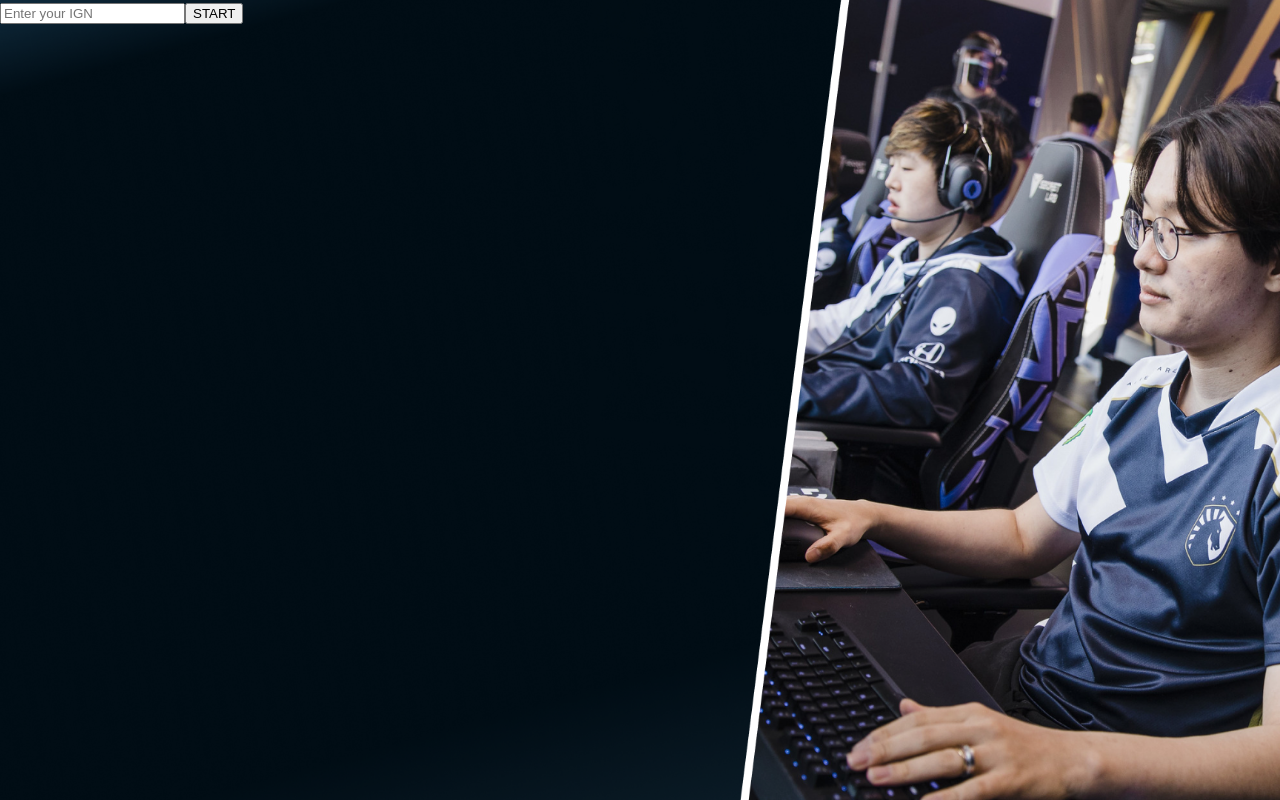
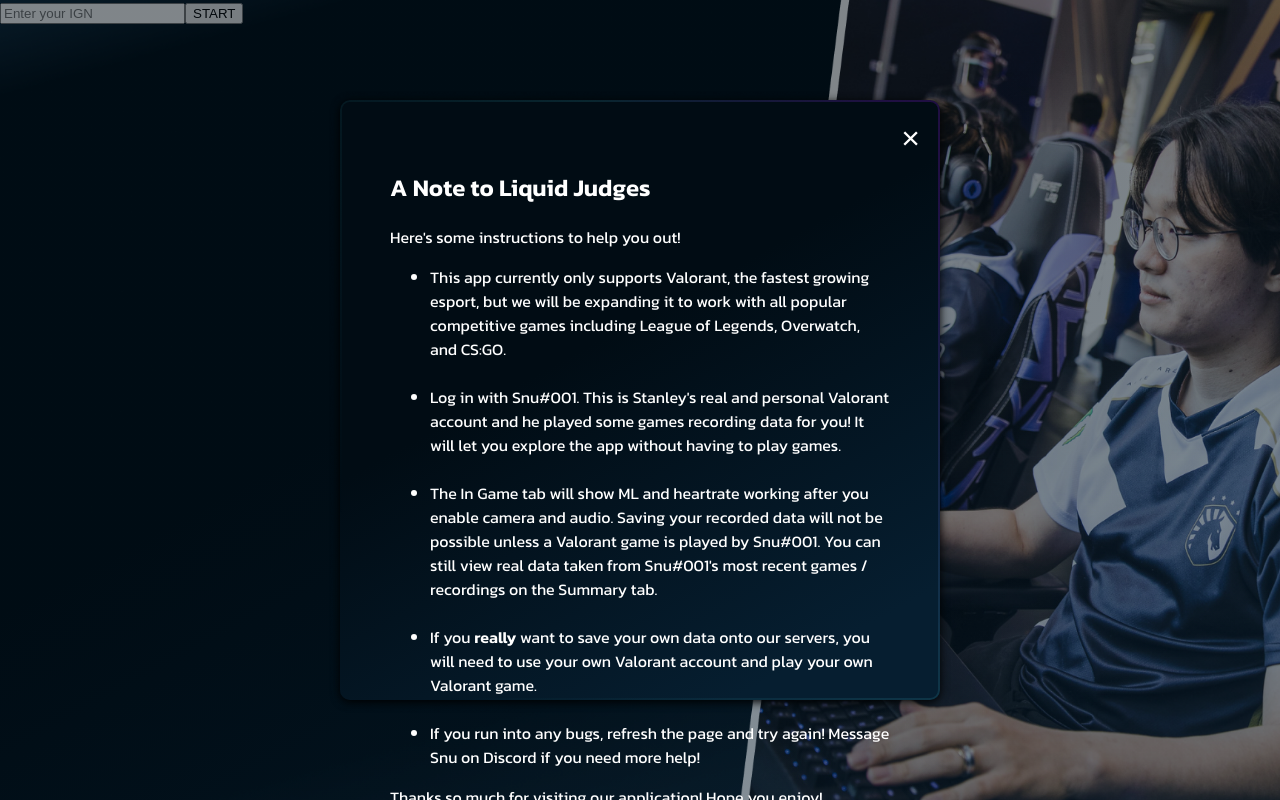
Before and after one commit to leestanley/liquid-hacks-22, a Next.js app: page / in a window 1280 px wide. Built offline with nearby package versions, Linux system fonts and the light colour scheme.

Commit message:
Add modal

```diff
--- a/contexts/UserContext.js
+++ b/contexts/UserContext.js
@@ -1,5 +1,3 @@
 import React from 'react';
 
-const UserContext = React.createContext();
-
-export default UserContext;
+export const UserContext = React.createContext();
--- a/package.json
+++ b/package.json
@@ -27,6 +27,7 @@
     "react": "18.2.0",
     "react-charts": "^2.0.0-beta.7",
     "react-dom": "18.2.0",
+    "react-modal": "^3.16.1",
     "react-speech-recognition": "^3.10.0",
     "react-toastify": "^9.1.1",
     "react-webcam": "^7.0.1",
--- a/pages/_app.js
+++ b/pages/_app.js
@@ -1,6 +1,6 @@
 import React from 'react';
 import { Kanit } from '@next/font/google';
-import UserContext from '../contexts/UserContext';
+import { UserContext } from '../contexts/UserContext';
 import 'regenerator-runtime';
 
 import '../styles/globals.css';
@@ -11,7 +11,13 @@
 })
 
 function MyApp({ Component, pageProps }) {
-  const [user, setUser] = React.useState();
+  const [user, setUser] = React.useState({
+    name: '',
+    level: '',
+    rank: '',
+    image: '',
+    region: 'NA',
+  });
 
   return (
     <UserContext.Provider value={{ user, setUser }}>
--- a/pages/components/postgame/analytics/moodmap.jsx
+++ b/pages/components/postgame/analytics/moodmap.jsx
@@ -213,9 +213,9 @@
     <div className={styles.timeLine}>
       <div className={styles.line}></div>
       <div className={styles.lineMarkers}>
-        <h2>{props.startDate}</h2>
+        <h2>Older</h2>
         <p>Games over time</p>
-        <h2>{props.endDate}</h2>
+        <h2>Newer</h2>
       </div>
     </div>
     <Canvas
--- a/pages/components/postgame/analytics/toxicity.jsx
+++ b/pages/components/postgame/analytics/toxicity.jsx
@@ -16,7 +16,7 @@
 
       return [{
         label: 'Series 1',
-        data: newData
+        data: newData,
       }]
     },
     [props.toxicity]
--- a/pages/components/postgame/matches/Match.module.scss
+++ b/pages/components/postgame/matches/Match.module.scss
@@ -1,6 +1,6 @@
 .match {
   display: flex;
-  width: 98%;
+  width: 90%;
   align-items: center;
   line-height: 0rem;
   gap: 1rem;
@@ -10,7 +10,7 @@
   padding: 30px 0px;
   padding-right: 15px;
   justify-content: space-between;
-  margin-top: 5px;
+  margin-top: 20px;
   position: relative;
   flex-wrap: nowrap;
   overflow: hidden;;
--- a/pages/index.js
+++ b/pages/index.js
@@ -1,10 +1,24 @@
-import React from 'react';
+import React, { useContext }  from 'react';
+import Router from "next/router";
 import Head from 'next/head';
-import UserContext from '../contexts/UserContext';
+import {UserContext} from '../contexts/UserContext';
 import styles from '../styles/Home.module.scss';
+import { ToastContainer, toast } from 'react-toastify';
+import 'react-toastify/dist/ReactToastify.css';
+import Modal from 'react-modal';
 
 export default function Home() {
-  //const context = React.useContext(UserContext);
+  const user = useContext(UserContext);
+  const [modalIsOpen, setIsOpen] = React.useState(false);
+
+
+  React.useEffect(() => {
+    setIsOpen(true);
+  }, []);
+
+  function closeModal() {
+    setIsOpen(false);
+  }
 
   const [values, setValues] = React.useState({
     username: '',
@@ -22,13 +36,35 @@
     }
 
     if (values.formDisabled) {
-      console.log("PLease wait before sending out more requests");
+      toast.error("Please wait before sending out more requests.", {
+        position: "top-right",
+        autoClose: 10000,
+        hideProgressBar: false,
+        closeOnClick: true,
+        pauseOnHover: true,
+        draggable: true,
+        progress: undefined,
+        theme: "dark",
+      });
       return;
     }
 
     const usernameArray = values.username.split('#');
     if (usernameArray.length !== 2) {
-      console.log("Please include your Riot tag. Note that tiltproof currently only supports Valorant. If you're a judge looking to test the app, feel free to use Snu#NA1.");
+      setValues((values) => ({
+        ...values,
+        formDisabled: false,
+      }));
+      toast.error("Please format your name in form of NAME#TAG. Note that only Valorant is currently supported.", {
+        position: "top-right",
+        autoClose: 10000,
+        hideProgressBar: false,
+        closeOnClick: true,
+        pauseOnHover: true,
+        draggable: true,
+        progress: undefined,
+        theme: "dark",
+      });
       return;
     }
 
@@ -37,13 +73,59 @@
 
     fetch(`https://api.henrikdev.xyz/valorant/v1/account/${name}/${tag}`)
       .then((res) => res.json())
-      .then((data) => {
-        console.log(data);
+      .then((jsonData) => {
         setValues((values) => ({
           ...values,
           formDisabled: false,
         }));
-      })
+        user.setUser(state => ({
+          ...state,
+          name: jsonData.data.name + '#' + jsonData.data.tag,
+          level: jsonData.data.account_level,
+          image: jsonData.data.card.small,
+        }));
+        fetch(`https://api.henrikdev.xyz/valorant/v1/mmr/na/${name}/${tag}`).then((res) => res.json())
+        .then((jsonData) => {
+          console.log(jsonData);
+          user.setUser(state => ({
+            ...state,
+            rank: jsonData.data?.currenttierpatched ?? '',
+          }));
+          Router.push("/postgame");
+        }).catch((error) => {
+          toast.error('Something bad happened!', {
+            position: "top-right",
+            autoClose: 10000,
+            hideProgressBar: false,
+            closeOnClick: true,
+            pauseOnHover: true,
+            draggable: true,
+            progress: undefined,
+            theme: "dark",
+          })});;
+      }).catch((error) => {
+        console.log(error);
+        toast.error('User could not be found. Double check your name and tag.', {
+          position: "top-right",
+          autoClose: 10000,
+          hideProgressBar: false,
+          closeOnClick: true,
+          pauseOnHover: true,
+          draggable: true,
+          progress: undefined,
+          theme: "dark",
+        });
+        toast.info("Judging? Log in with Snu#001.", {
+          position: "top-right",
+          autoClose: 10000,
+          hideProgressBar: false,
+          closeOnClick: true,
+          pauseOnHover: true,
+          draggable: true,
+          progress: undefined,
+          theme: "dark",
+        });
+      });
   };
 
   function handleInputChange(e) {
@@ -75,6 +157,25 @@
           START
         </button>
       </form>
+      <Modal
+        isOpen={modalIsOpen}
+        onRequestClose={closeModal}
+        className={styles.modal}
+        overlayClassName={styles.overlay}
+      >
+        <button onClick={closeModal}></button>
+        <h2>A Note to Liquid Judges</h2>
+        <p>Here's some instructions to help you out!</p>
+        <ul>
+          <li>This app currently only supports Valorant, the fastest growing esport, but we will be expanding it to work with all popular competitive games including League of Legends, Overwatch, and CS:GO.</li><br />
+          <li>Log in with Snu#001. This is Stanley's real and personal Valorant account and he played some games recording data for you! It will let you explore the app without having to play games. </li> <br />
+          <li>The In Game tab will show ML and heartrate working after you enable camera and audio. Saving your recorded data will not be possible unless a Valorant game is played by Snu#001. You can still view real data taken from Snu#001's most recent games / recordings on the Summary tab. </li> <br />
+          <li>If you <b>really</b> want to save your own data onto our servers, you will need to use your own Valorant account and play your own Valorant game.</li><br />
+          <li>If you run into any bugs, refresh the page and try again! Message Snu on Discord if you need more help!</li>
+        </ul>
+        <p>Thanks so much for visiting our application! Hope you enjoy!</p>
+      </Modal>
+      <ToastContainer />
     </div>
   )
 }
--- a/styles/Home.module.scss
+++ b/styles/Home.module.scss
@@ -4,6 +4,76 @@
   background-image: url('/index_background.png');
   background-repeat: no-repeat;
   background-size: cover;
+}
+
+.modal {
+  position: absolute;
+  right: calc(50% - 300px);
+  top: calc(50% - 300px);
+  width: 600px;
+  border-radius: 10px;
+  height: 600px;
+  border: none;
+  background: linear-gradient(151.48deg, #010C14 41.09%, #061E30 87.76%);
+  padding: 50px;
+  transition: 0.5s;
+  box-shadow: 0px 2px 10px rgba(0, 0, 0, 2);
+
+  &:focus-visible {
+    outline: none;
+  }
+
+  &:hover {
+    transform: translateY(10px);
+  }
+
+  button {
+    position: absolute;
+    right: 20px;
+    top: 20px;
+    width: 0;
+    height: 0;
+    background: none;
+    border: none;
+
+    &:after {
+      position: absolute;
+      right: 0;
+      top: 0;
+      color: white;
+      font-size: 2rem;
+      cursor: pointer;
+      display: inline-block;
+      content: "\00d7"; /* This will render the 'X' */
+    }
+  }
+
+}
+
+
+.modal::before {
+  content: "";
+  position: absolute;
+  top: 0;
+  bottom: 0;
+  inset: 0;
+  border-radius: 10px;
+  padding: 2px;
+  background: linear-gradient(239.43deg, rgba(127, 25, 207, 0.25) 4.75%, rgba(58, 182, 199, 0.154167) 37.03%, rgba(26, 132, 230, 0) 88.96%) border-box;
+  -webkit-mask:
+      linear-gradient(#fff 0 0) content-box,
+      linear-gradient(#fff 0 0);
+  -webkit-mask-composite: xor;
+          mask-composite: exclude;
+}
+
+.overlay {
+  position: fixed;
+  top: 0;
+  left: 0;
+  right: 0;
+  bottom: 0;
+  background: linear-gradient(151.48deg, rgba(1, 12, 20, 0.5) 41.09%, rgba(6, 30, 48, 0.5) 87.76%);
 }
 
 @media only screen and (max-width: 600px) {
--- a/styles/components/postgame/history/History.module.scss
+++ b/styles/components/postgame/history/History.module.scss
@@ -6,6 +6,7 @@
     position: relative;
     height: 1000px;
     padding-top: 5px;
+    padding: 0 2.5%;
     display: flex;
     flex-direction: column;
     align-items: center;
```
Also changed, not shown: pages/components/common/header/navbar.jsx (+13 -4 lines), pages/postgame.js (+10 -11 lines), 1 other file (tests, documents, lock files or other folders).
